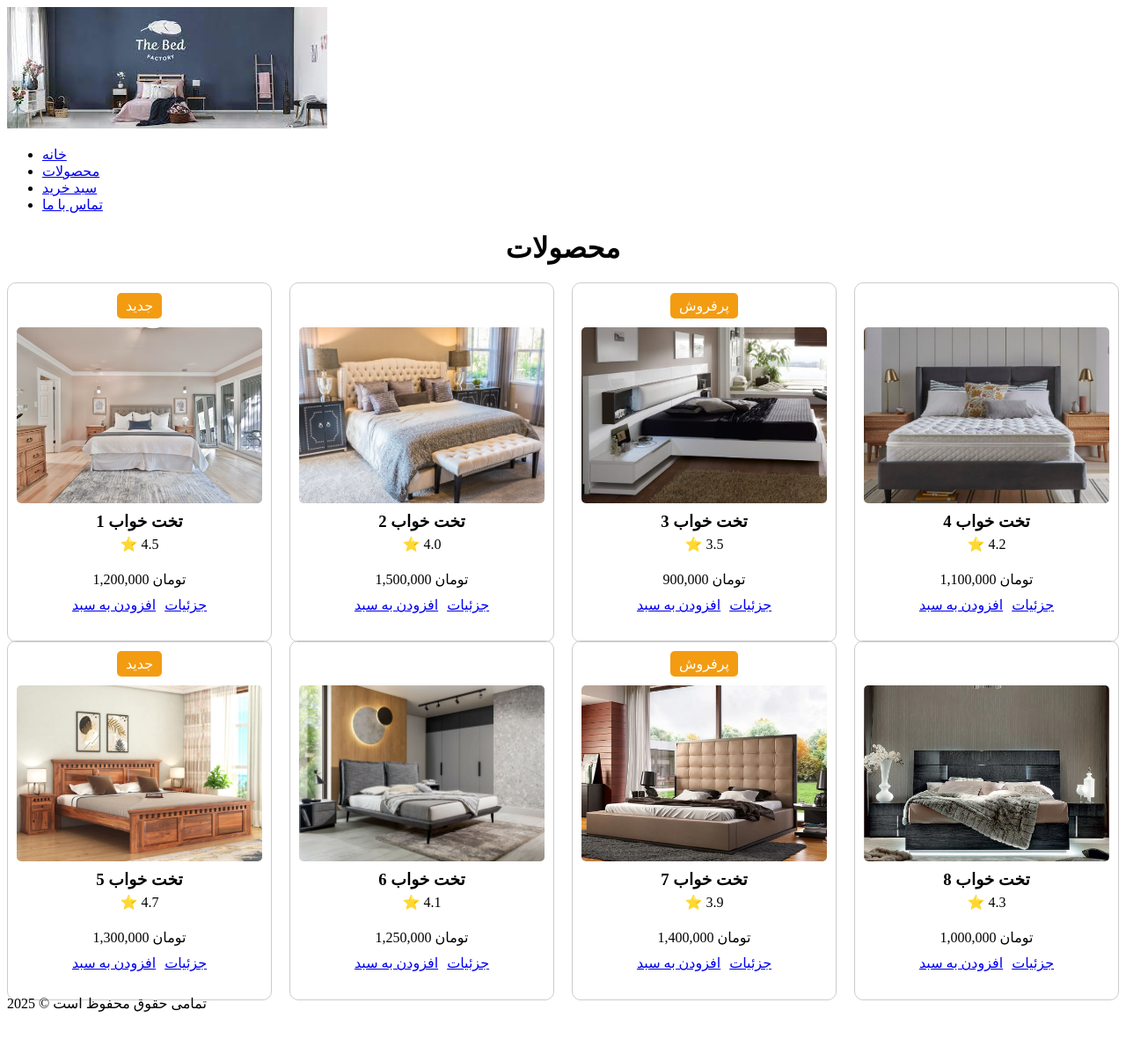
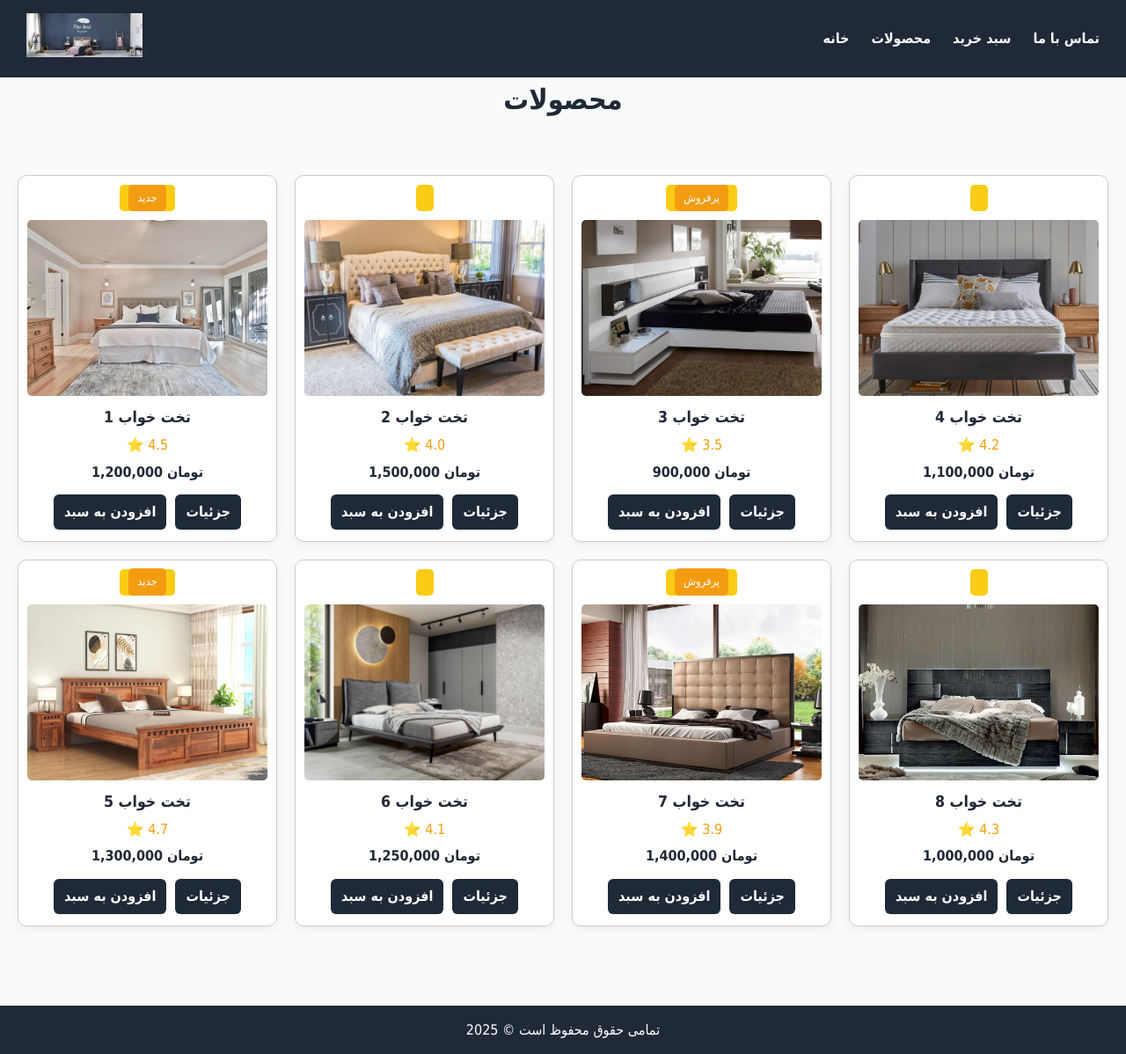
Before and after one commit to navidwolf/bed-factory-website, a Flask app: page /products in a window 1280 px wide. Shown: the whole page at 88% size. Before the commit the page ends 1150 px from the top, so only its background shows below. Run offline with Flask 3, Linux system fonts and the light colour scheme.

Commit message:
final site

```diff
--- a/static/css/style.css
+++ b/static/css/style.css
@@ -1,25 +1,212 @@
 /* =====================
-   صفحه تماس — تنظیم نقشه و عکس تیم
+   Reset و پایه
+===================== */
+* {
+    margin: 0;
+    padding: 0;
+    box-sizing: border-box;
+    font-family: "Tahoma", sans-serif;
+}
+
+body {
+    background-color: #f9fafb;
+    color: #1f2937;
+    line-height: 1.6;
+}
+
+a {
+    text-decoration: none;
+    color: inherit;
+}
+
+/* =====================
+   منوی اصلی
+===================== */
+.main-nav {
+    display: flex;
+    justify-content: space-between;
+    align-items: center;
+    padding: 15px 30px;
+    background-color: #1f2937;
+}
+
+.main-nav .logo img {
+    height: 50px;
+}
+
+.main-nav .nav-links {
+    list-style: none;
+    display: flex;
+    gap: 25px;
+}
+
+.main-nav .nav-links li a {
+    color: #fff;
+    font-weight: 600;
+    transition: color 0.3s;
+}
+
+.main-nav .nav-links li a:hover {
+    color: #facc15;
+}
+
+/* =====================
+   هدر و تصاویر بزرگ
+===================== */
+header, .hero {
+    width: 100%;
+}
+
+.hero img {
+    width: 100%;
+    display: block;
+}
+
+/* =====================
+   گرید محصولات
+===================== */
+.product-grid {
+    display: grid;
+    grid-template-columns: repeat(auto-fit, minmax(220px, 1fr));
+    gap: 20px;
+    padding: 40px 20px;
+}
+
+.product-card {
+    background: #fff;
+    border-radius: 12px;
+    padding: 15px;
+    box-shadow: 0 4px 12px rgba(0,0,0,0.05);
+    text-align: center;
+    transition: transform 0.3s, box-shadow 0.3s;
+}
+
+.product-card:hover {
+    transform: translateY(-5px);
+    box-shadow: 0 6px 18px rgba(0,0,0,0.1);
+}
+
+.product-card img {
+    width: 100%;
+    border-radius: 10px;
+    margin-bottom: 10px;
+}
+
+.product-card .tag {
+    display: inline-block;
+    background-color: #facc15;
+    color: #1f2937;
+    padding: 3px 10px;
+    border-radius: 5px;
+    font-size: 0.8rem;
+    margin-bottom: 5px;
+}
+
+.product-card h3 {
+    margin: 10px 0 5px;
+    font-size: 1.1rem;
+}
+
+.product-card .rating {
+    margin-bottom: 5px;
+    color: #f59e0b;
+}
+
+.product-card .price {
+    font-weight: 600;
+    margin-bottom: 10px;
+}
+
+.product-card .btn {
+    display: inline-block;
+    background-color: #1f2937;
+    color: #fff;
+    padding: 7px 12px;
+    border-radius: 6px;
+    font-weight: 600;
+    margin: 3px 0;
+    transition: background 0.3s;
+}
+
+.product-card .btn:hover {
+    background-color: #facc15;
+    color: #1f2937;
+}
+
+/* =====================
+   صفحه تماس
+===================== */
+.contact-section {
+    padding: 60px 20px;
+    background-color: #f3f4f6;
+}
+
+.contact-section h1 {
+    text-align: center;
+    margin-bottom: 40px;
+}
+
+.contact-grid {
+    display: grid;
+    grid-template-columns: 1fr 1fr;
+    gap: 40px;
+}
+
+.contact-form input,
+.contact-form textarea {
+    width: 100%;
+    padding: 10px;
+    margin-bottom: 15px;
+    border-radius: 8px;
+    border: 1px solid #d1d5db;
+}
+
+.contact-form button {
+    padding: 10px 20px;
+    background-color: #1f2937;
+    color: #fff;
+    border: none;
+    border-radius: 8px;
+    font-weight: 600;
+    cursor: pointer;
+    transition: background 0.3s;
+}
+
+.contact-form button:hover {
+    background-color: #facc15;
+    color: #1f2937;
+}
+
+.contact-info h3 {
+    margin-bottom: 15px;
+}
+
+.contact-info p {
+    margin-bottom: 10px;
+}
+
+/* =====================
+   تنظیم نقشه و عکس تیم
 ===================== */
 .contact-container {
     display: flex !important;
     flex-wrap: wrap;
-    justify-content: center; /* وسط‌چین کردن ستون‌ها */
+    justify-content: center;
     gap: 20px;
     margin-top: 20px;
 }
 
 .map-container,
 .team-container {
-    flex: 1 1 400px;      /* اندازه پایه هر ستون */
-    max-width: 500px;     /* محدودیت عرض مثل عکس تیم */
+    flex: 1 1 400px;
+    max-width: 500px;
     height: auto !important;
 }
 
 .map-container iframe {
     width: 100% !important;
     height: auto !important;
-    aspect-ratio: 16/9;   /* حفظ نسبت نقشه */
+    aspect-ratio: 16/9;
     border-radius: 12px;
     display: block;
     margin: 0 auto;
@@ -32,3 +219,22 @@
     display: block;
     margin: 0 auto;
 }
+
+/* =====================
+   سبد خرید و صفحات دیگر
+===================== */
+.cart-section, .checkout-section {
+    padding: 40px 20px;
+}
+
+h1 {
+    margin-bottom: 20px;
+}
+
+footer {
+    background-color: #1f2937;
+    color: #fff;
+    text-align: center;
+    padding: 15px 0;
+    margin-top: 50px;
+}
```
